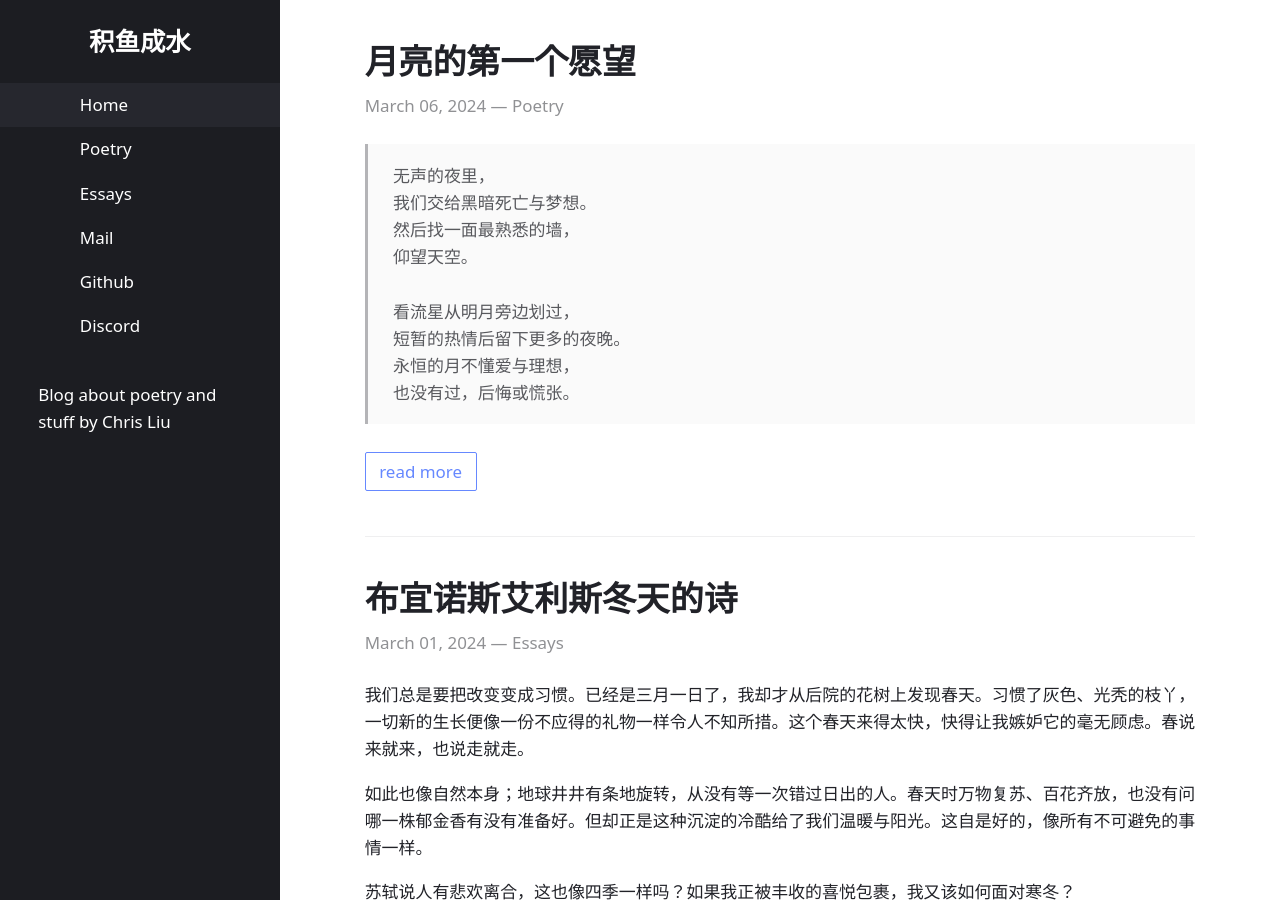
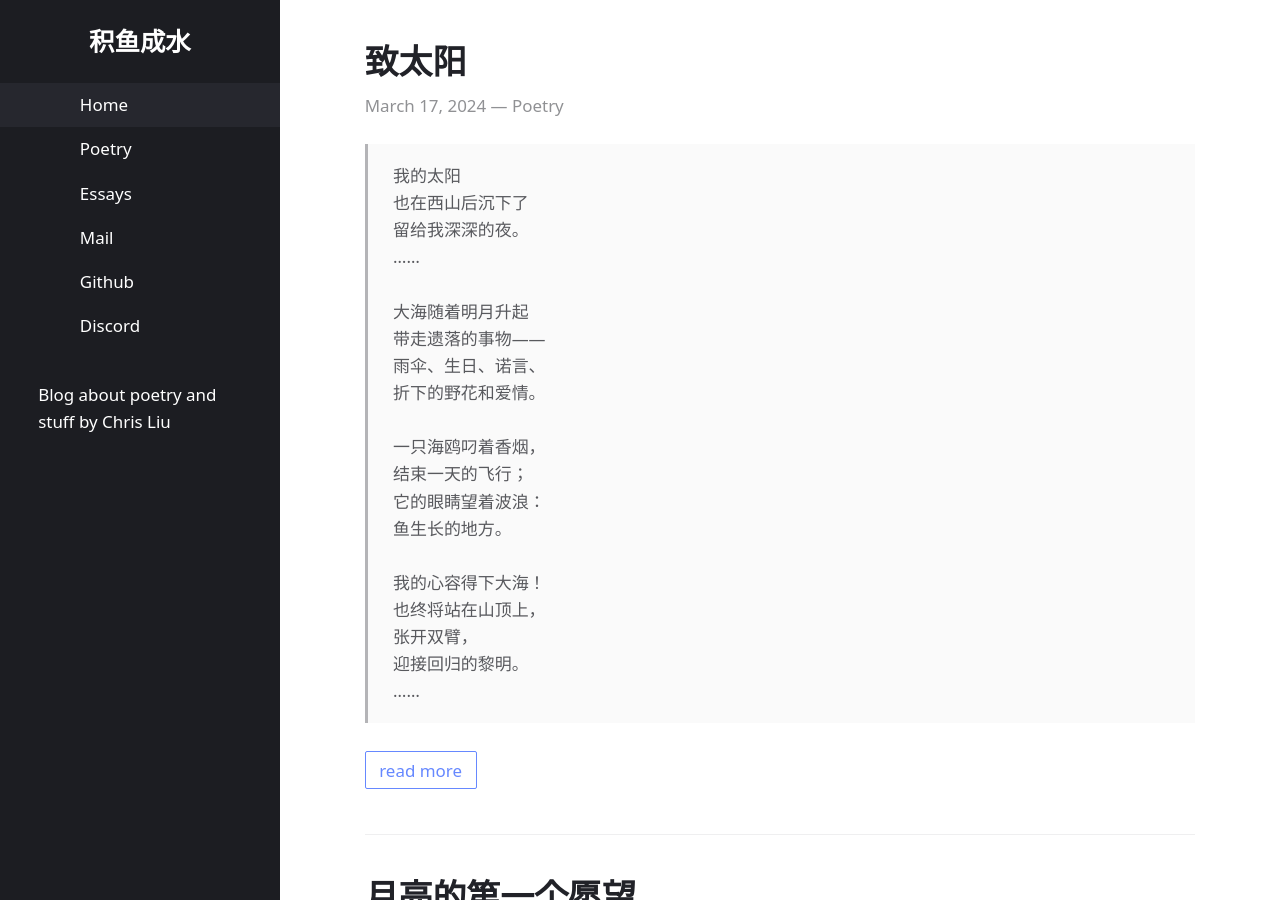
Before and after one commit to chris-zy-liu/chris-zy-liu.github.io, a Jekyll site: the page built from index.html, in a window 1280 px wide and 900 px high. Built offline with Jekyll 4.4.1, drawn with Linux system fonts in a browser that asks for light colours.

Commit message:
script update

```diff
--- /dev/null
+++ b/_posts/2024-03-17-sun.md
@@ -0,0 +1,6 @@
+---
+title: 致太阳
+layout: post
+categories: Poetry
+---
+>我的太阳<br>也在西山后沉下了<br>留给我深深的夜。<br>……<br><br>大海随着明月升起<br>带走遗落的事物——<br>雨伞、生日、诺言、<br>折下的野花和爱情。<br><br>一只海鸥叼着香烟，<br>结束一天的飞行；<br>它的眼睛望着波浪：<br>鱼生长的地方。<br><br>我的心容得下大海！<br>也终将站在山顶上，<br>张开双臂，<br>迎接回归的黎明。<br>……
```
Also changed, not shown: _posts/.obsidian/workspace.json (+7 -7 lines).
